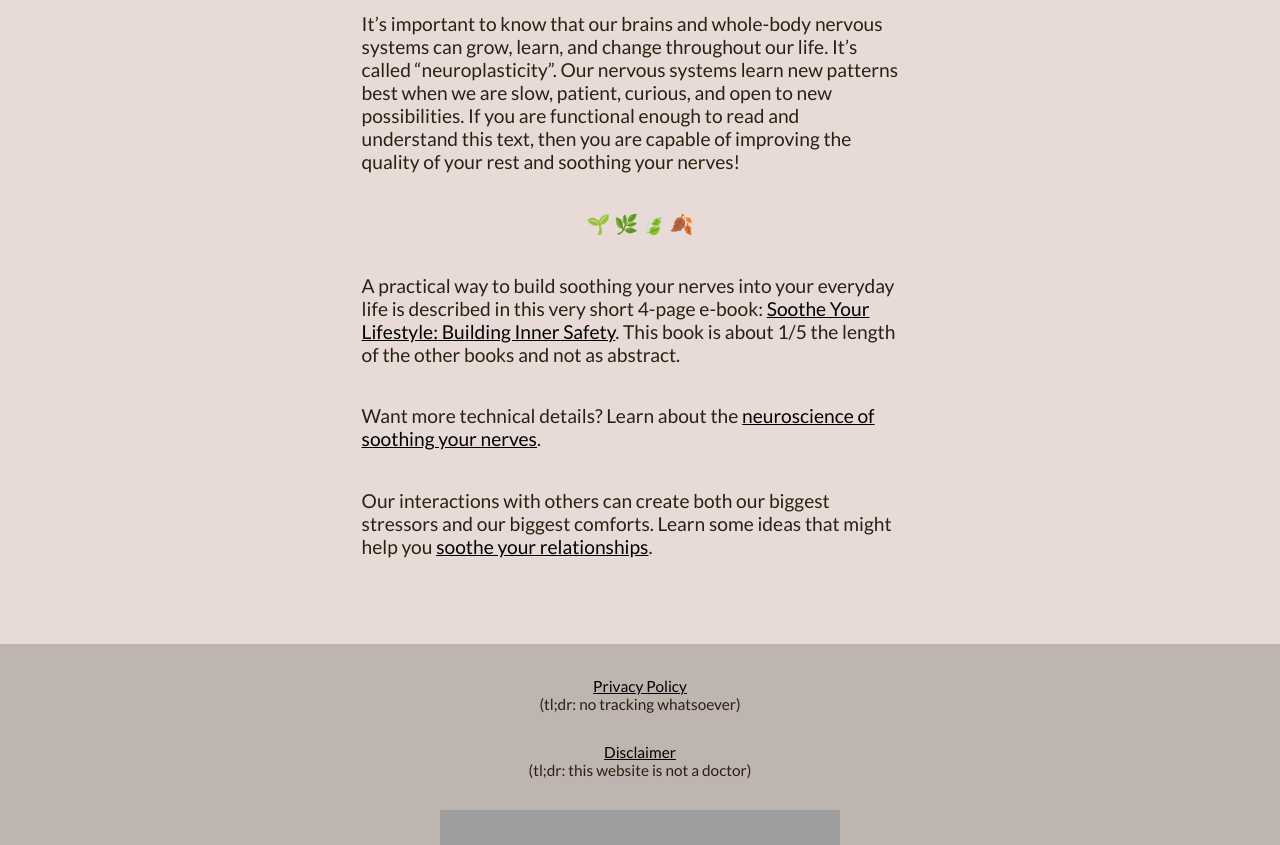
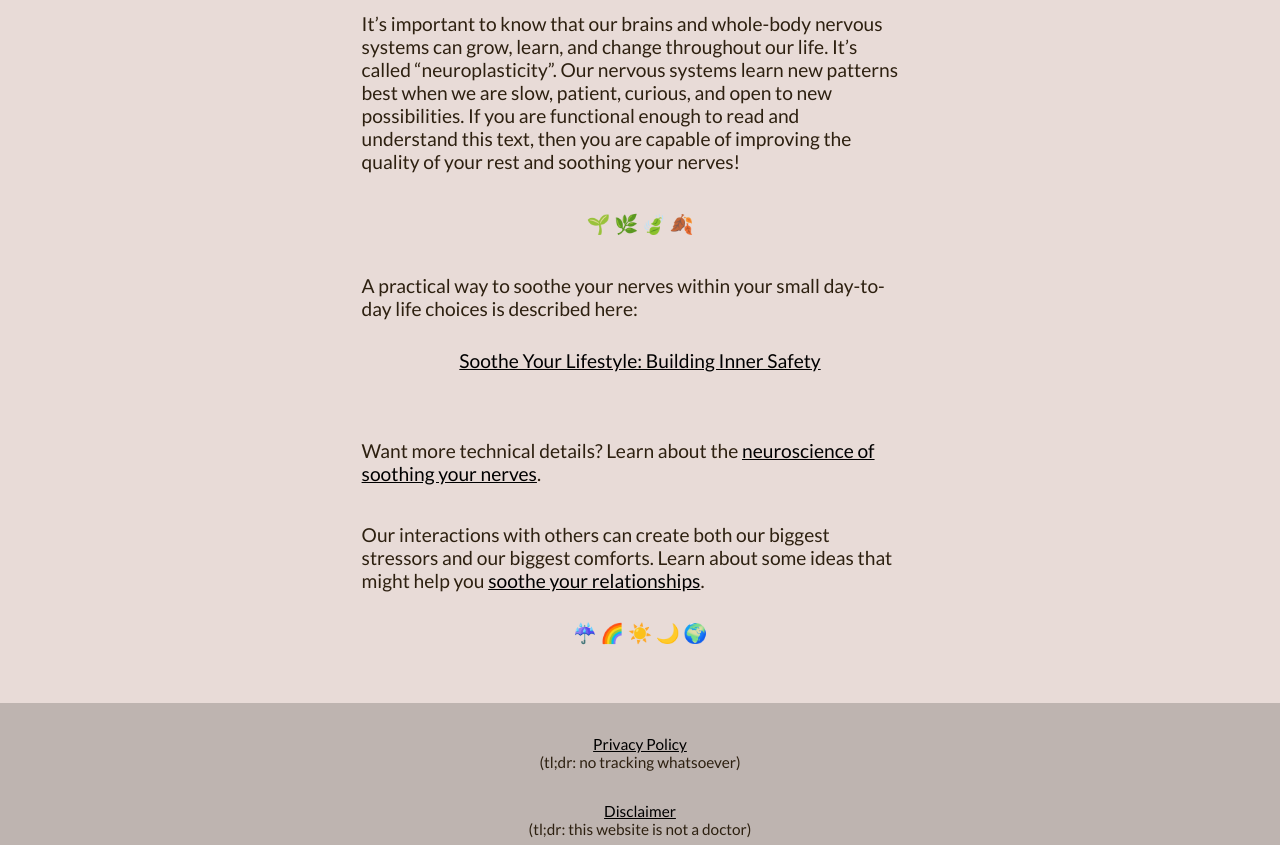
Before and after one commit to cruzviz/sootheyournerves, a plain HTML site: page index.html in a window 1280 px wide. Shown: the part 1855-2700 px from the top of the page. Drawn offline with Linux system fonts and the light colour scheme; grey boxes are pictures that could not be loaded; a web font is replaced by a local one.

Commit message:
tidying up and re-editing index

```diff
--- a/index.html
+++ b/index.html
@@ -29,7 +29,7 @@
     <p class="fancy">What does it mean to soothe your nerves, to truly rest?</p>
     <p>Your nerves soothe themselves on their own when you rest properly. There’s a right way and a wrong way to rest.</p>
 
-<p>When you’re resting the wrong way, you feel numb, emotionally disconnected, and it’s hard to feel your body internally. You have no energy and just want to lie there - but you don’t feel refreshed after you’re done.</p>
+<p>When you’re resting the wrong way, you feel numb, emotionally disconnected, and it’s hard to feel your body internally. You have no energy and just want to lie there – but you don’t feel refreshed after you’re done.</p>
 
 <p>When you’re resting the right way, you feel cozy and safe, alive to the present moment. You can easily sense your body internally: your gut moving, heart beating, vague pulsations of blood moving around, and a (perhaps fuzzy) sense of your WHOLE body. After this kind of rest, you feel revived.</p>
 
@@ -44,9 +44,11 @@
 
 <p>It’s important to know that our brains and whole-body nervous systems can grow, learn, and change throughout our life. It’s called “neuroplasticity”. Our nervous systems learn new patterns best when we are slow, patient, curious, and open to new possibilities. If you are functional enough to read and understand this text, then you are capable of improving the quality of your rest and soothing your nerves!</p>
 <center><p>🌱 🌿 🍃 🍂 </p></center>
-<p>A practical way to build soothing your nerves into your everyday life is described in this very short 4-page e-book: <a href="sylife.html">Soothe Your Lifestyle: Building Inner Safety</a>. This book is about 1/5 the length of the other books and not as abstract.</p>
+<p>A practical way to soothe your nerves within your small day-to-day life choices is described here:<br>
+<center><a href="sylife.html">Soothe Your Lifestyle: Building Inner Safety</a></center></p>
     <p>Want more technical details? Learn about the <a href="neurosciofsyn.html">neuroscience of soothing your nerves</a>.</p>
-    <p>Our interactions with others can create both our biggest stressors and our biggest comforts. Learn some ideas that might help you <a href="syrelations.html">soothe your relationships</a>.
+    <p>Our interactions with others can create both our biggest stressors and our biggest comforts. Learn about some ideas that might help you <a href="syrelations.html">soothe your relationships</a>.
+    <center>☔️ 🌈 ☀️ 🌙 🌍</center>
     </div> <!-- end #e-book verbiage-->
 </div> <!-- end #content -->
 
```
